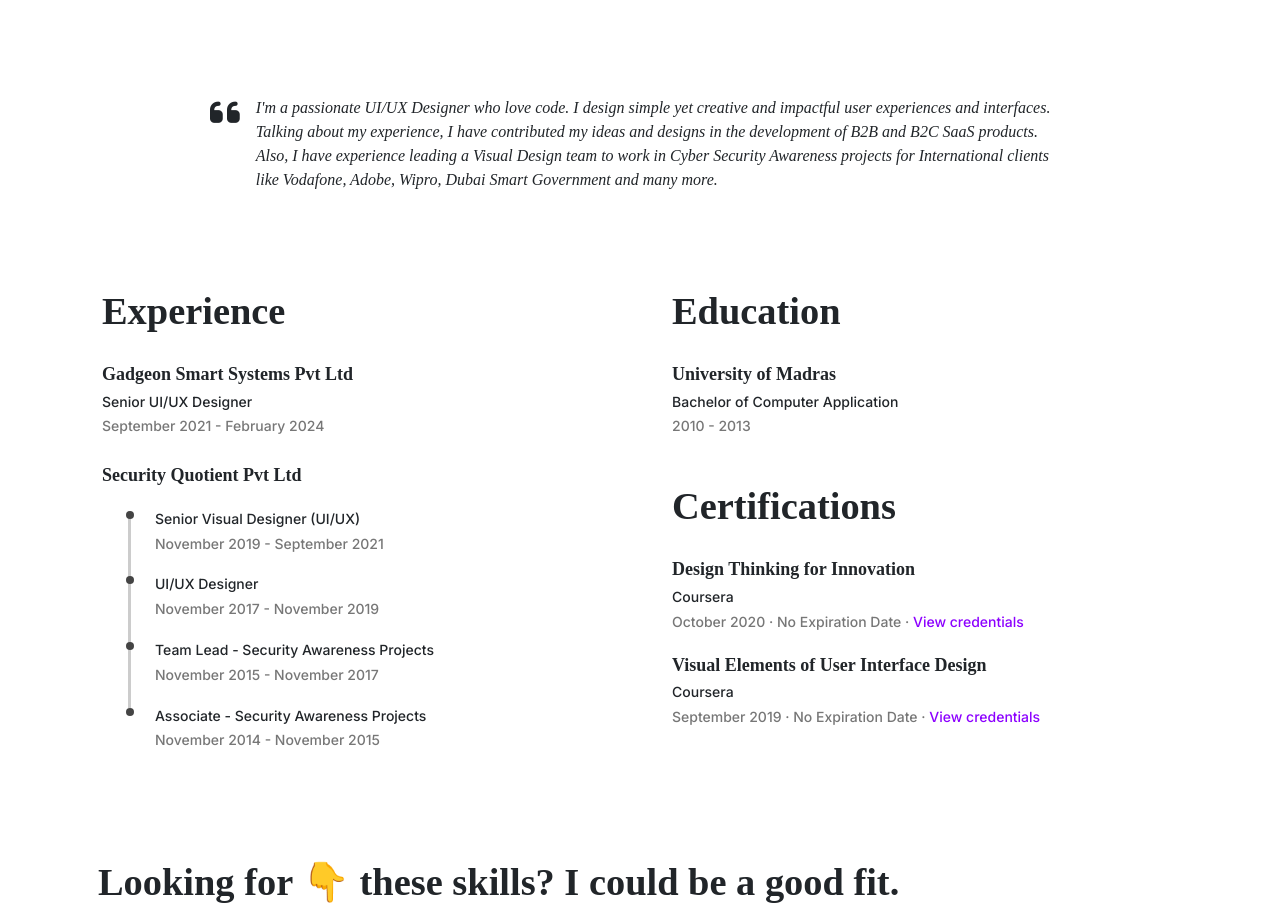
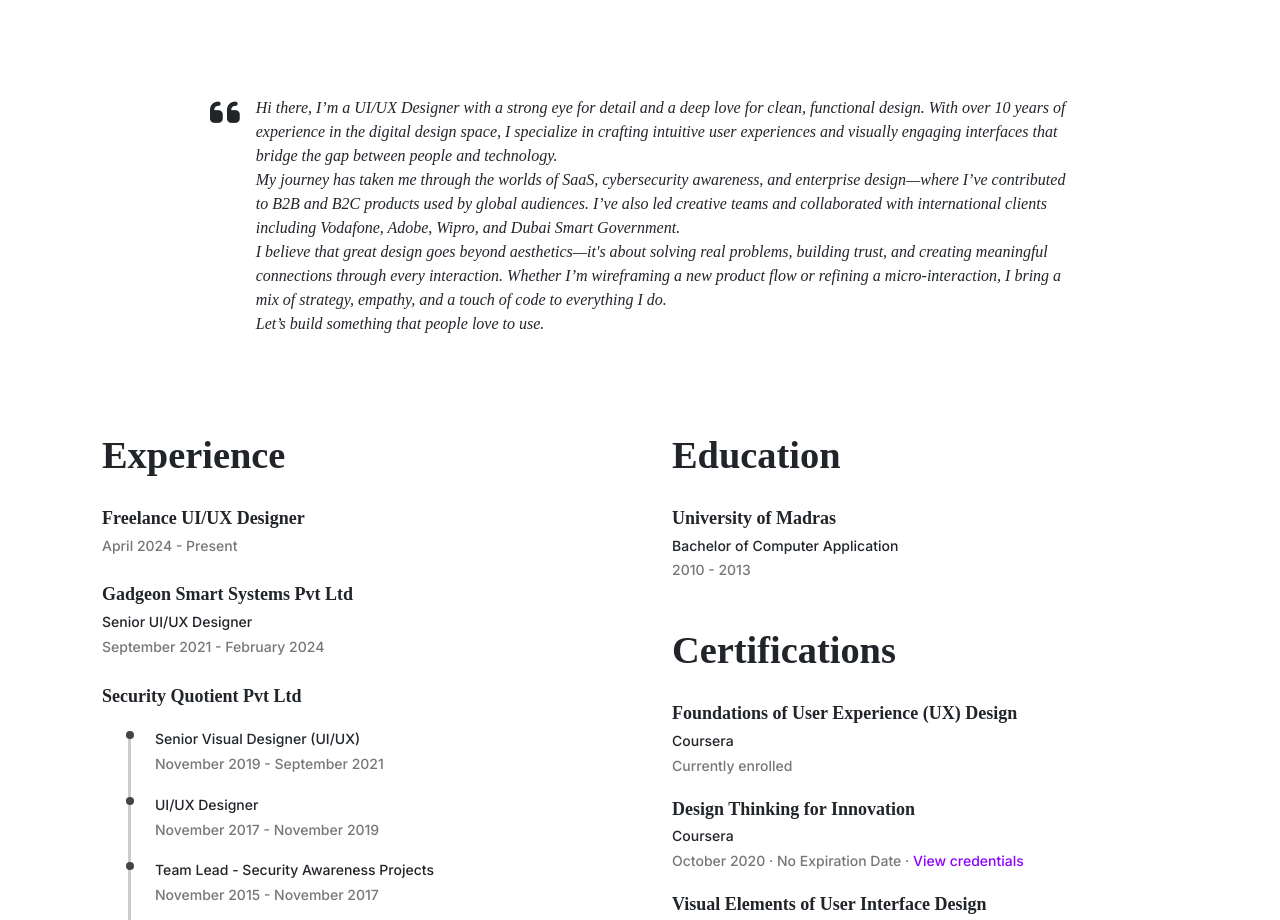
Before and after one commit to lalujvarghese/profile, a plain HTML site: page index.html in a window 1280 px wide. Shown: the part 800-1720 px from the top of the page. Drawn offline with nearby package versions, Linux system fonts and the light colour scheme; a web font is replaced by a local one.

Commit message:
Update content on April 15, 2025

```diff
--- a/index.html
+++ b/index.html
@@ -46,7 +46,7 @@
                         <i class="fa-brands fa-whatsapp icon"></i>
                     </div>
                 </a>
-                <a href="https://drive.google.com/file/d/1VLHH2Z_FqqBct-A1_nllxMe-OK5NY-4V" target="_blank">
+                <a href="https://drive.google.com/file/d/14iJCsL5UNDlmQihE51CRgyJvSVGizzOW" target="_blank">
                     <div class="contactchip">
                         <i class="fa-solid fa-cloud-arrow-down icon"></i>
                     </div>
@@ -62,13 +62,22 @@
             <div class="my-quote">
                 <i class="fa fa-quote-left icon-quote"></i>
                 <blockquote>
-                    I'm a passionate UI/UX Designer who love code. I design simple yet creative and impactful user experiences and interfaces.<br>Talking about my experience, I have contributed my ideas and designs in the development of B2B and B2C SaaS products. Also, I have experience leading a Visual Design team to work in Cyber Security Awareness projects for International clients like Vodafone, Adobe, Wipro, Dubai Smart Government and many more.
-                </blockquote>
+                    Hi there, I’m a UI/UX Designer with a strong eye for detail and a deep love for clean, functional design. With over 10 years of experience in the digital design space, I specialize in crafting intuitive user experiences and visually engaging interfaces that bridge the gap between people and technology.
+
+                </br>My journey has taken me through the worlds of SaaS, cybersecurity awareness, and enterprise design—where I’ve contributed to B2B and B2C products used by global audiences. I’ve also led creative teams and collaborated with international clients including Vodafone, Adobe, Wipro, and Dubai Smart Government.
+
+            </br>I believe that great design goes beyond aesthetics—it's about solving real problems, building trust, and creating meaningful connections through every interaction. Whether I’m wireframing a new product flow or refining a micro-interaction, I bring a mix of strategy, empathy, and a touch of code to everything I do.
+
+        </br>Let’s build something that people love to use.</blockquote>
             </div>
             <div class="row">
                 <div class="aboutme-section col-lg-6 col-md-6 col-sm-12">
                     <div id="experience">
                         <h4 class="sub-section-title">Experience</h4>
+                        <div>
+                            <h5 class="bold font18 mt30">Freelance UI/UX Designer</h5>
+                            <h6 class="greytext font14">April 2024 - Present</h6>
+                        </div>
                         <div>
                             <h5 class="bold font18 mt30">Gadgeon Smart Systems Pvt Ltd</h5>
                             <h6 class="font14">Senior UI/UX Designer</h6>
@@ -109,7 +118,12 @@
                     <div id="certifications">
                         <h4 class="sub-section-title">Certifications</h4>
                         <div>
-                            <h5 class="bold font18 mt30">Design Thinking for Innovation</h5>
+                            <h5 class="bold font18 mt30">Foundations of User Experience (UX) Design</h5>
+                            <h6 class="font14">Coursera</h6>
+                            <h6 class="greytext portlink font14">Currently enrolled</h6>
+                        </div>
+                        <div class="mt24">
+                            <h5 class="bold font18 mt16">Design Thinking for Innovation</h5>
                             <h6 class="font14">Coursera</h6>
                             <h6 class="greytext portlink font14">October 2020 · No Expiration Date · <a
                                     href="https://www.coursera.org/account/accomplishments/certificate/D52YQXM6JFKE"
@@ -180,7 +194,7 @@
                         <span class="p-skill">Confluence</span>
                     </div>
                 </div>
-                <div class="p-skill-set row">
+                <!-- <div class="p-skill-set row">
                     <div class="p-skill-label col-lg-3 col-md-3 col-sm-12">
                         <h5 class="p-label bold font18">Other skills</h5>
                     </div>
@@ -197,7 +211,7 @@
                         <span class="p-skill">Analytical and Numeric Skills</span>
                         <span class="p-skill">Computer Literacy</span>
                     </div>
-                </div>
+                </div> -->
             </div>
         </div>
     </div>
```
